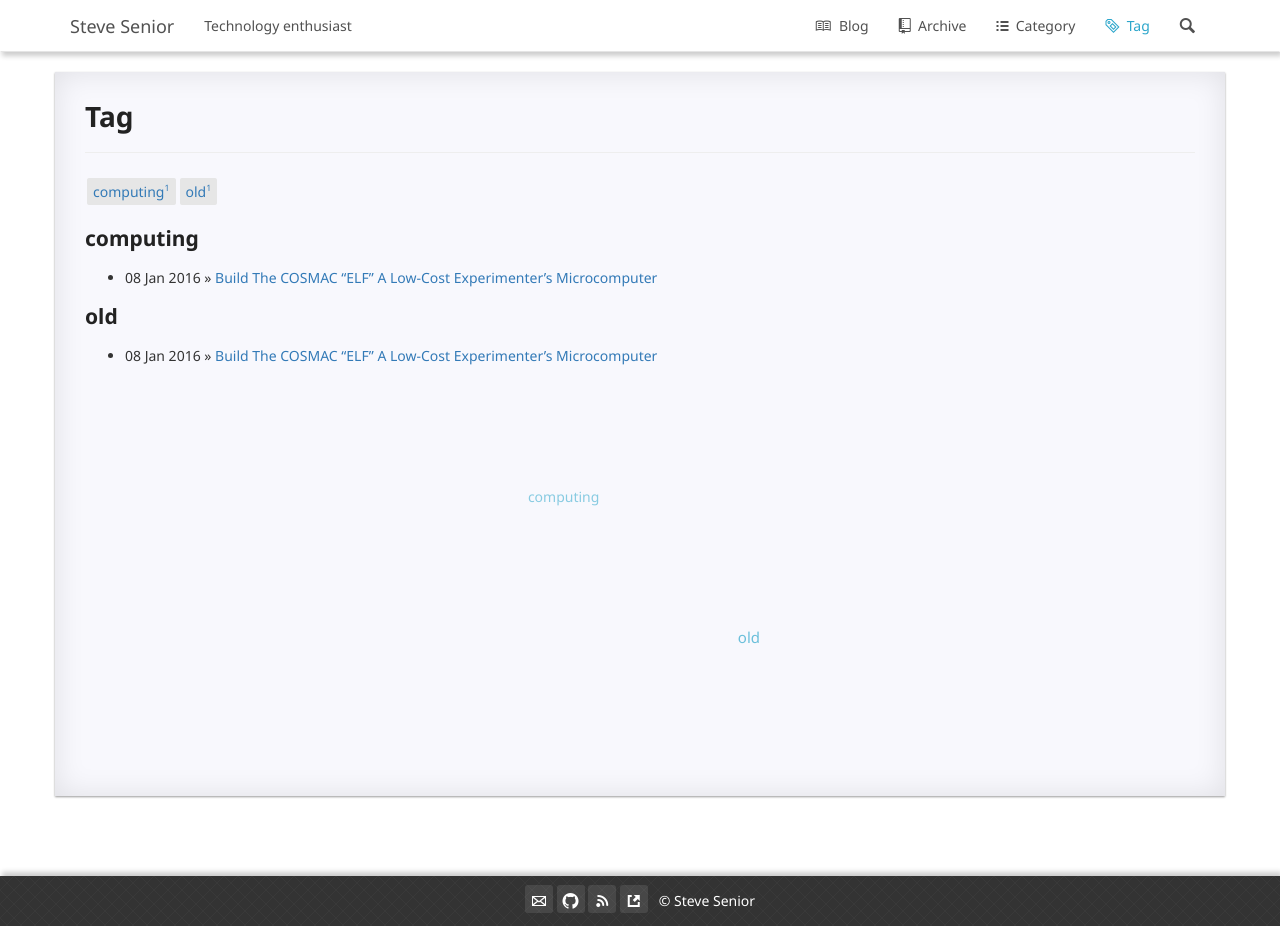
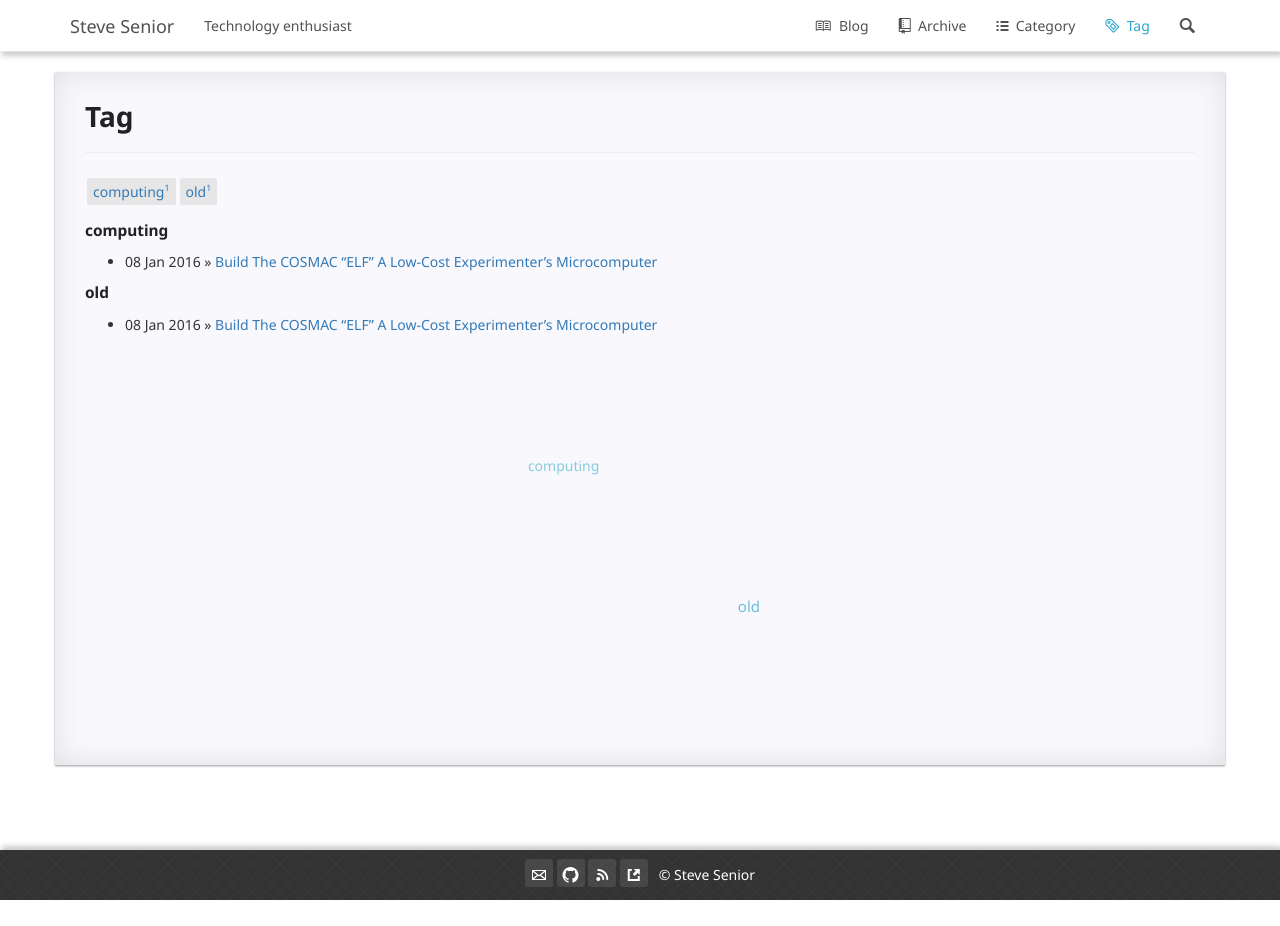
Before and after one commit to ssenior45/ssenior45.github.io, a Jekyll site: the page built from pages/3tag.html, in a window 1280 px wide. Built offline with Jekyll 4.4.1, drawn with Linux system fonts in a browser that asks for light colours; nearby versions of some CDN libraries; Markdown is read by kramdown in place of the engine named in the settings; comment, search, counter and statistics services are not loaded; after the commit the page ends 900 px from its top, so only the background shows below that.

Commit message:
Updated style.css

```diff
--- a/static/css/style.css
+++ b/static/css/style.css
@@ -18,7 +18,18 @@ h1 {
 h2 {
 	color: #393939;
     display: block;
-    font-size: 1.5em;
+    font-size: 1.3em;
+    -webkit-margin-before: 0.83em;
+    -webkit-margin-after: 0.83em;
+    -webkit-margin-start: 0px;
+    -webkit-margin-end: 0px;
+    font-weight: bold;
+}
+
+h2 {
+	color: #393939;
+    display: block;
+    font-size: 1.1em;
     -webkit-margin-before: 0.83em;
     -webkit-margin-after: 0.83em;
     -webkit-margin-start: 0px;
```
